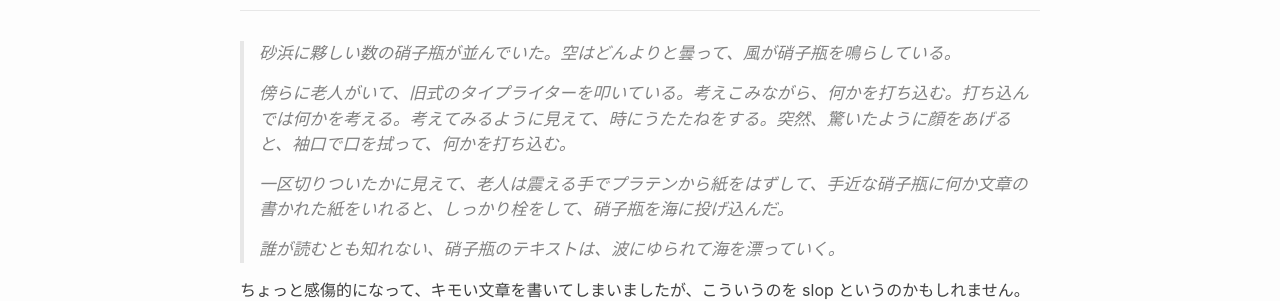
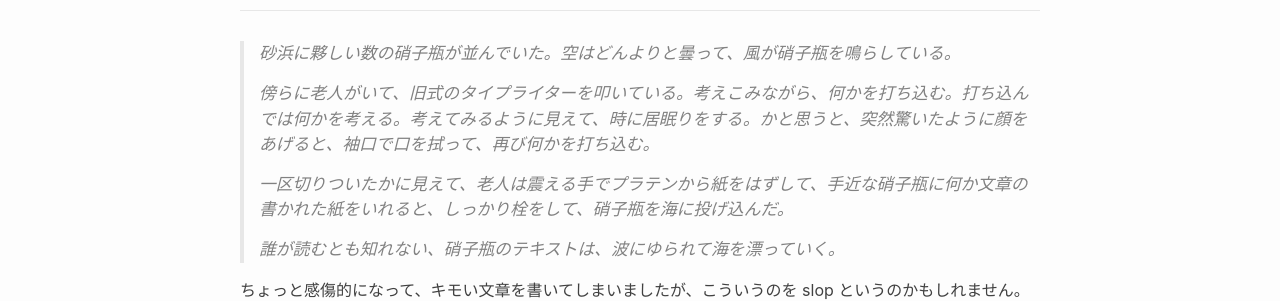
Before and after one commit to eiu2/eiu2.github.com, a Jekyll site: the page built from _posts/2026-06-20-this-blog.md, in a window 1280 px wide. Shown: the part 179-480 px from the top of the page. Built offline with Jekyll 4.4.1, drawn with Linux system fonts in a browser that asks for light colours; nearby versions of some CDN libraries.

Commit message:
Update 2026-06-20-this-blog.md

```diff
--- a/_posts/2026-06-20-this-blog.md
+++ b/_posts/2026-06-20-this-blog.md
@@ -5,7 +5,7 @@ title: ボトルメール。あるいは Human Slop
 
 > 砂浜に夥しい数の硝子瓶が並んでいた。空はどんよりと曇って、風が硝子瓶を鳴らしている。
 >
-> 傍らに老人がいて、旧式のタイプライターを叩いている。考えこみながら、何かを打ち込む。打ち込んでは何かを考える。考えてみるように見えて、時にうたたねをする。突然、驚いたように顔をあげると、袖口で口を拭って、何かを打ち込む。
+> 傍らに老人がいて、旧式のタイプライターを叩いている。考えこみながら、何かを打ち込む。打ち込んでは何かを考える。考えてみるように見えて、時に居眠りをする。かと思うと、突然驚いたように顔をあげると、袖口で口を拭って、再び何かを打ち込む。
 >
 > 一区切りついたかに見えて、老人は震える手でプラテンから紙をはずして、手近な硝子瓶に何か文章の書かれた紙をいれると、しっかり栓をして、硝子瓶を海に投げ込んだ。
 >
```
